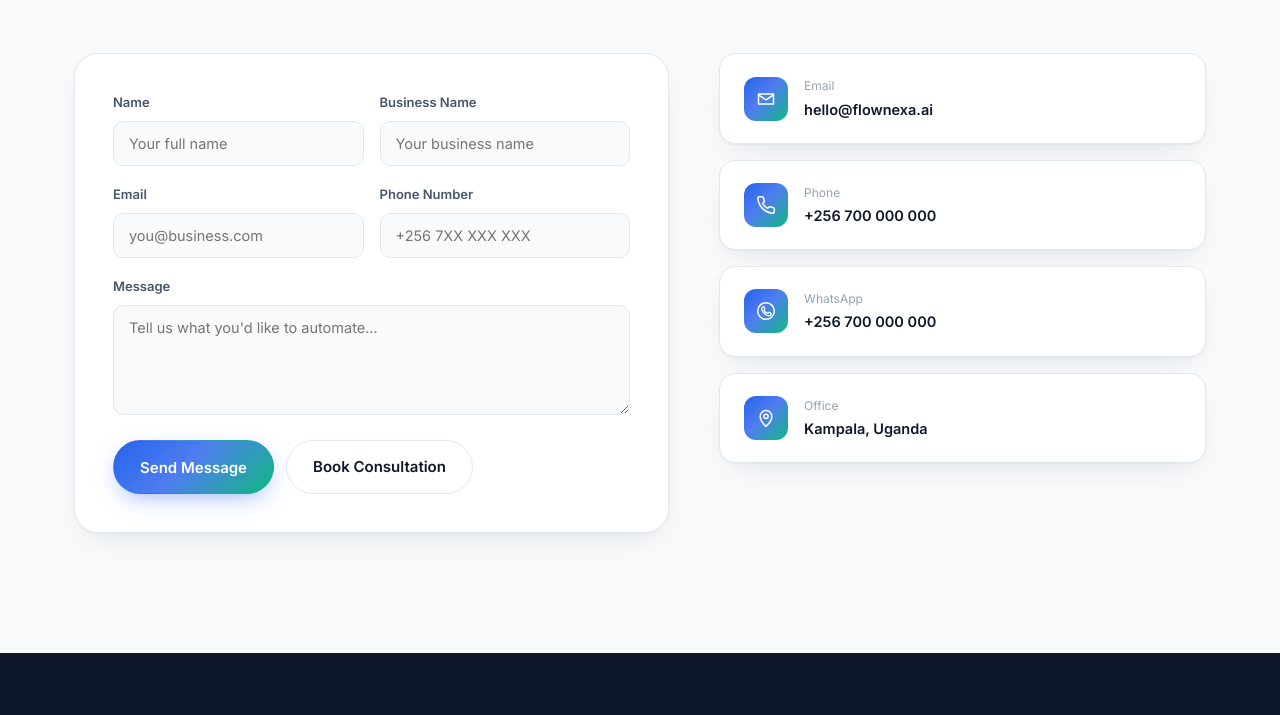
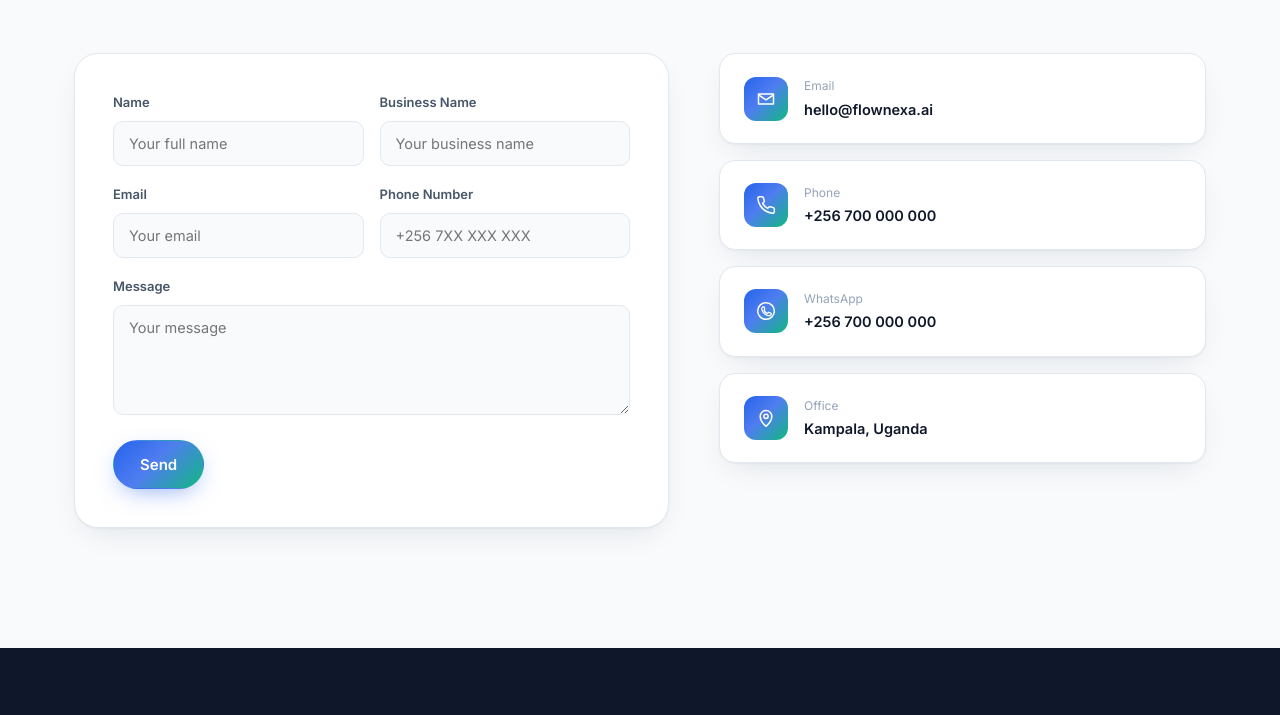
Before and after one commit to flownexaai1-dev/FlowNexa-AI-, a plain HTML site: page index.html in a window 1280 px wide. Shown: the part 8562-9277 px from the top of the page. Drawn offline with Linux system fonts and the light colour scheme.

Commit message:
Update index.html

```diff
--- a/index.html
+++ b/index.html
@@ -885,21 +885,21 @@ html[data-theme="dark"] footer{background:#070c17;}
       <p>Tell us about your business and we'll get back to you within one business day.</p>
     </div>
     <div class="contact-grid">
-      <form class="contact-form reveal" onsubmit="event.preventDefault(); alert('Thanks! This is a demo form — connect it to your email or CRM to start receiving messages.');">
+      <form class="contact-form reveal" action="https://formspree.io/f/mvzjjooy" method="POST">
         <div class="form-row">
-          <div class="field"><label for="name">Name</label><input id="name" type="text" placeholder="Your full name" required></div>
-          <div class="field"><label for="business">Business Name</label><input id="business" type="text" placeholder="Your business name"></div>
+          <div class="field"><label for="fn-name">Name</label><input id="fn-name" type="text" name="name" placeholder="Your full name" required></div>
+          <div class="field"><label for="fn-business">Business Name</label><input id="fn-business" type="text" name="business" placeholder="Your business name"></div>
         </div>
         <div class="form-row">
-          <div class="field"><label for="email">Email</label><input id="email" type="email" placeholder="you@business.com" required></div>
-          <div class="field"><label for="phone">Phone Number</label><input id="phone" type="tel" placeholder="+256 7XX XXX XXX"></div>
+          <div class="field"><label for="fn-email">Email</label><input id="fn-email" type="email" name="email" placeholder="Your email" required></div>
+          <div class="field"><label for="fn-phone">Phone Number</label><input id="fn-phone" type="tel" name="phone" placeholder="+256 7XX XXX XXX"></div>
         </div>
-        <div class="field"><label for="message">Message</label><textarea id="message" placeholder="Tell us what you'd like to automate..."></textarea></div>
+        <div class="field"><label for="fn-message">Message</label><textarea id="fn-message" name="message" placeholder="Your message"></textarea></div>
         <div class="form-actions">
-          <button type="submit" class="btn btn-primary">Send Message</button>
-          <a href="#contact" class="btn btn-ghost">Book Consultation</a>
+          <button type="submit" class="btn btn-primary">Send</button>
         </div>
       </form>
+
       <div class="contact-info reveal">
         <div class="info-card">
           <div class="info-icon"><svg width="20" height="20" viewBox="0 0 24 24" fill="none"><path d="M3 6h18v12H3z" stroke="#fff" stroke-width="1.8" stroke-linejoin="round"/><path d="M3 7l9 6 9-6" stroke="#fff" stroke-width="1.8" stroke-linejoin="round"/></svg></div>
```
